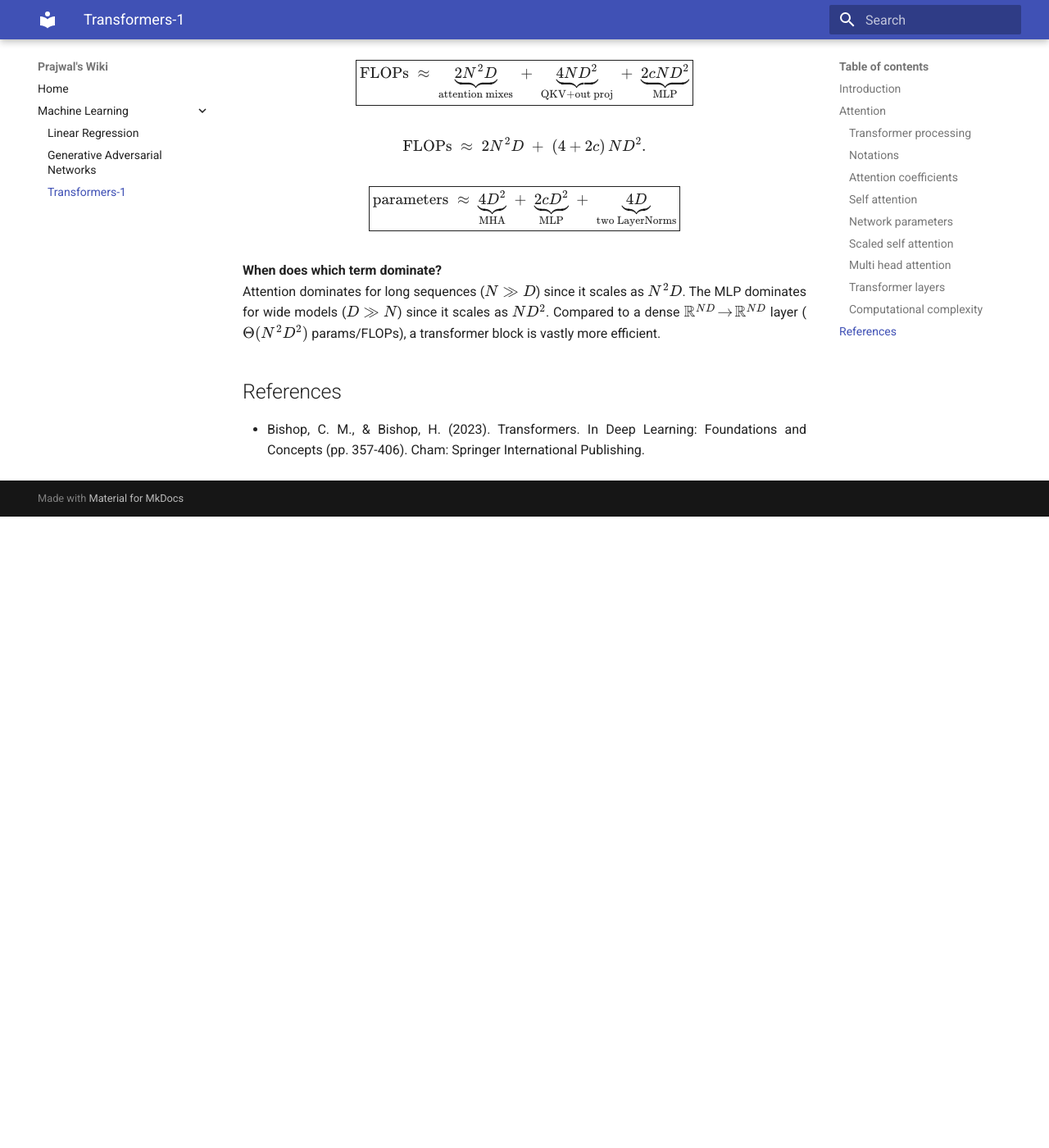
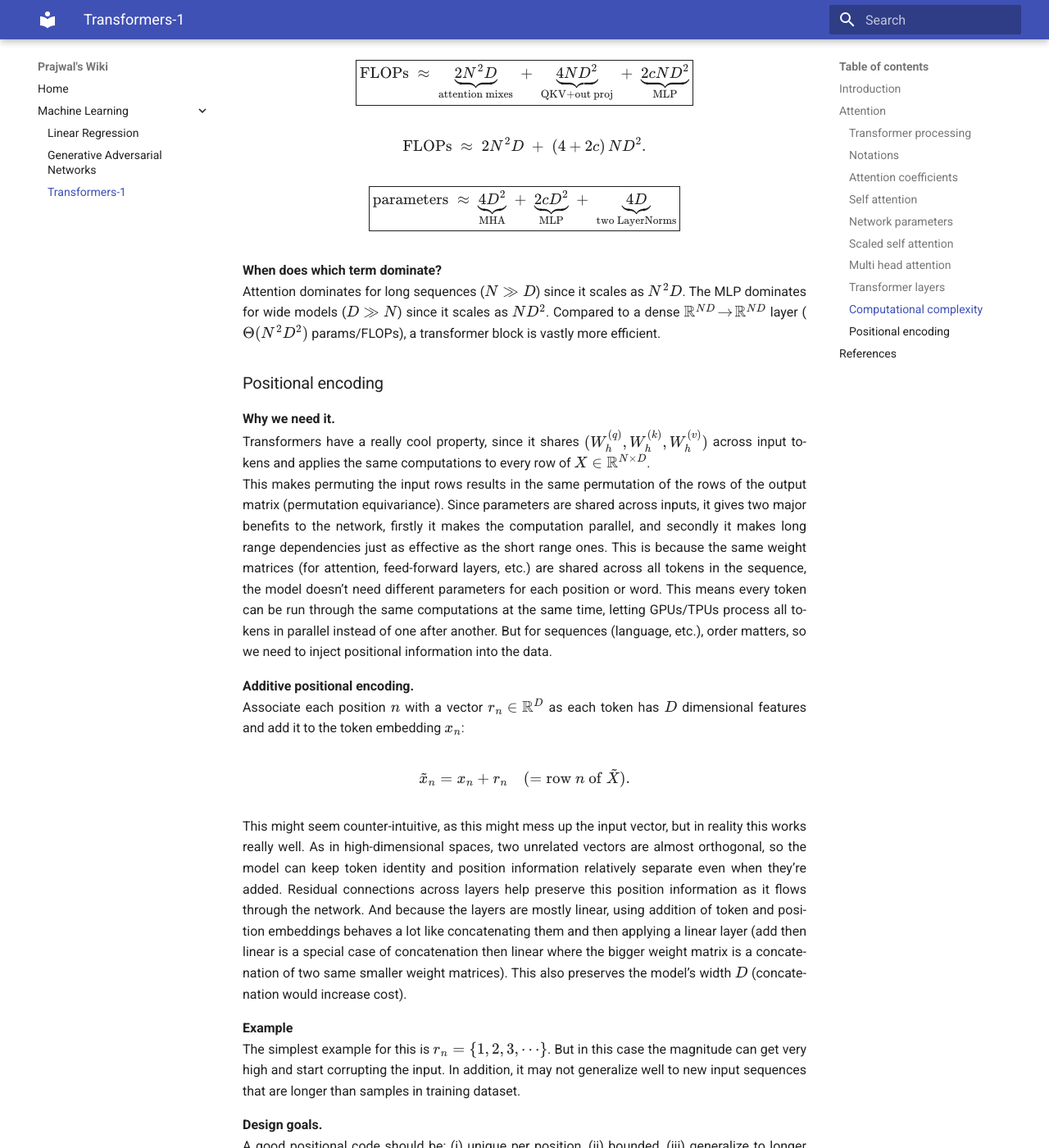
Before and after one commit to pj1911/my-wiki, an MkDocs documentation site: the page built from docs/Transformers-1.md, in a window 1280 px wide and 1400 px high, scrolled down 13917 px. Shown: the whole window at 82% size. Built offline with MkDocs 1.6.1 and Material for MkDocs 9.7.7, drawn with Linux system fonts in a browser that asks for light colours; before the commit the page ends 14547 px from its top, so only the background shows below that; some of the changed text lies outside the part shown.

Commit message:
Update Transformers-1.md

```diff
--- a/docs/Transformers-1.md
+++ b/docs/Transformers-1.md
@@ -667,5 +667,34 @@ The MLP dominates for wide models (\(D\gg N\)) since it scales as \(N D^2\).
 Compared to a dense \(\mathbb{R}^{ND}\!\to\!\mathbb{R}^{ND}\) layer
 (\(\Theta(N^2D^2)\) params/FLOPs), a transformer block is vastly more efficient.
 
+### Positional encoding
+
+**Why we need it.**
+Transformers have a really cool property, since it shares \((W_h^{(q)},W_h^{(k)},W_h^{(v)})\) across input tokens and applies the
+same computations to every row of \(X\in\mathbb{R}^{N\times D}\).
+This makes permuting the input rows results in the same permutation of the rows of the output matrix (permutation equivariance). Since parameters are shared across inputs, it gives two major benefits to the network, firstly it makes the computation parallel, and secondly it makes long range dependencies just as effective as the short range ones. This is because the same weight matrices (for attention, feed-forward layers, etc.) are shared across all tokens in the sequence, the model doesn’t need different parameters for each position or word. This means every token can be run through the same computations at the same time, letting GPUs/TPUs process all tokens in parallel instead of one after another. But for sequences (language, etc.), order matters, so we need to inject
+positional information into the data.
+
+**Additive positional encoding.**
+Associate each position \(n\) with a vector \(r_n\in\mathbb{R}^{D}\) as each token has \(D\) dimensional features and add it to the
+token embedding \(x_n\):
+
+$$
+\tilde x_n = x_n + r_n \quad(=\text{row } n \text{ of } \tilde X).
+$$
+
+This might seem counter-intuitive, as this might mess up the input vector, but in reality this works really well. As in high-dimensional spaces, two unrelated vectors are almost orthogonal, so the model can keep token identity and position information relatively separate even when they’re added. Residual connections across layers help preserve this position information as it flows through the network. And because the layers are mostly linear, using addition of token and position embeddings behaves a lot like concatenating them and then applying a linear layer (add then linear is a special case of concatenation then linear where the bigger weight matrix is a concatenation of two same smaller weight matrices). This also preserves the model’s width \(D\) (concatenation would increase cost).
+
+**Example**
+The simplest example for this is \(r_n=\{1,2,3,\cdots\}\). But in this case the magnitude can get very high and start corrupting the input. In addition, it may not generalize well to new input sequences that are longer than samples in training dataset.
+
+**Design goals.**
+A good positional code should be: (i) unique per position, (ii) bounded,
+(iii) generalize to longer sequences, and (iv) support \emph{relative} offsets.
+Therefore, a good example of it can be positional encoding between (0,1).
+
+**Learned Encoding**
+Another common way to add position information is with learned positional encodings. Here, each position in the sequence gets its own trainable vector, learned together with the rest of the model instead of being hand-designed. Because these position vectors are not shared across positions, permuting the tokens changes their positions and thus breaks permutation invariance, which is exactly what we want from a positional encoding. But the downside is that this scheme doesn’t naturally generalize to positions beyond those seen in training, meaning newer positions just have untrained embeddings. So, learned positional encoding are mainly a good fit when sequence lengths stay roughly the same during training and inference.
+
 ## References
 - Bishop, C. M., & Bishop, H. (2023). Transformers. In Deep Learning: Foundations and Concepts (pp. 357-406). Cham: Springer International Publishing.
```
